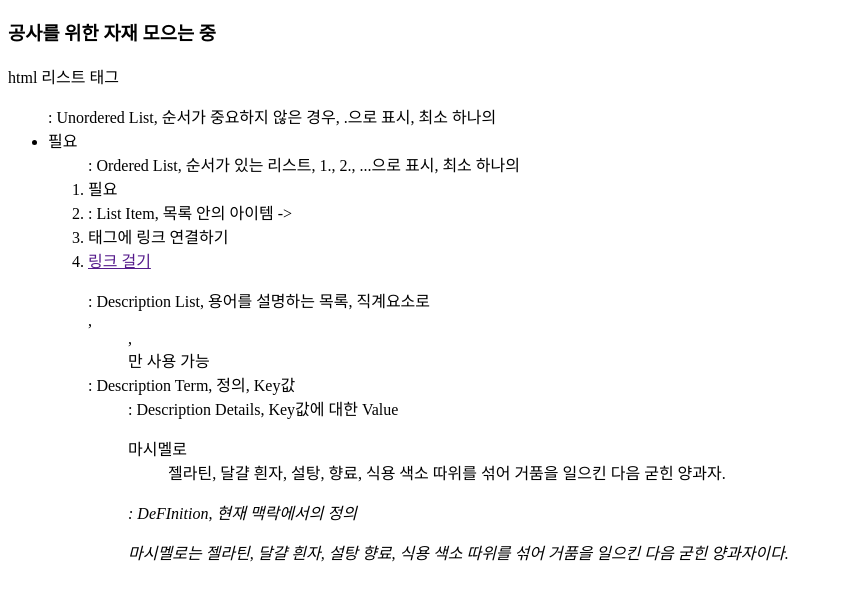
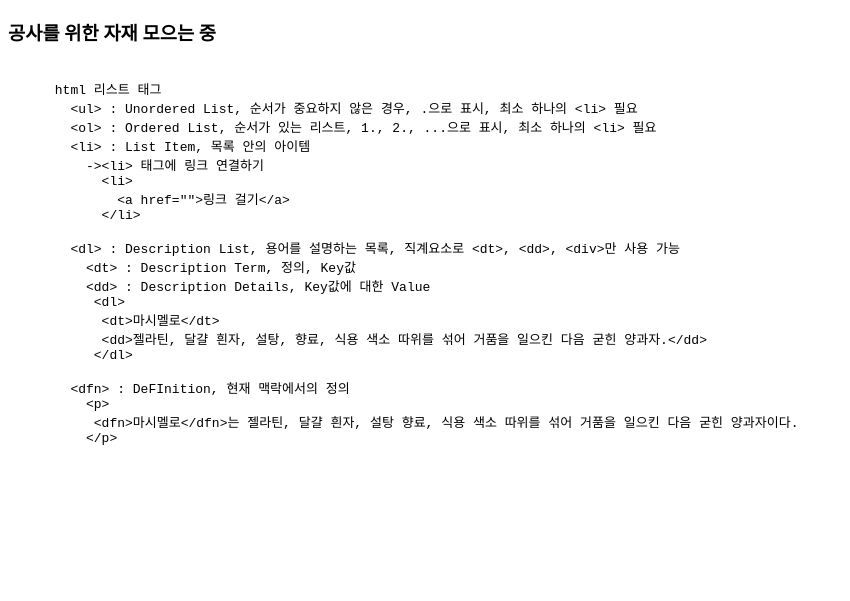
Before and after one commit to Yeonu-Min/programminginfo, a plain HTML site: page index.html in a window 1280 px wide. Shown: the part 57-658 px from the top of the page, without its empty margins (0-850 px from the left). Drawn offline with Linux system fonts and the light colour scheme.

Commit message:
Update index.html

```diff
--- a/index.html
+++ b/index.html
@@ -10,7 +10,7 @@
   </div>
 
   <div>
-    <xpm>
+    <xmp>
       html 리스트 태그
         <ul> : Unordered List, 순서가 중요하지 않은 경우, .으로 표시, 최소 하나의 <li> 필요
         <ol> : Ordered List, 순서가 있는 리스트, 1., 2., ...으로 표시, 최소 하나의 <li> 필요
@@ -32,7 +32,7 @@
           <p>
            <dfn>마시멜로</dfn>는 젤라틴, 달걀 흰자, 설탕 향료, 식용 색소 따위를 섞어 거품을 일으킨 다음 굳힌 양과자이다.
           </p>
-    </xpm>
+    </xmp>
   </div>
 
 </body>
```
